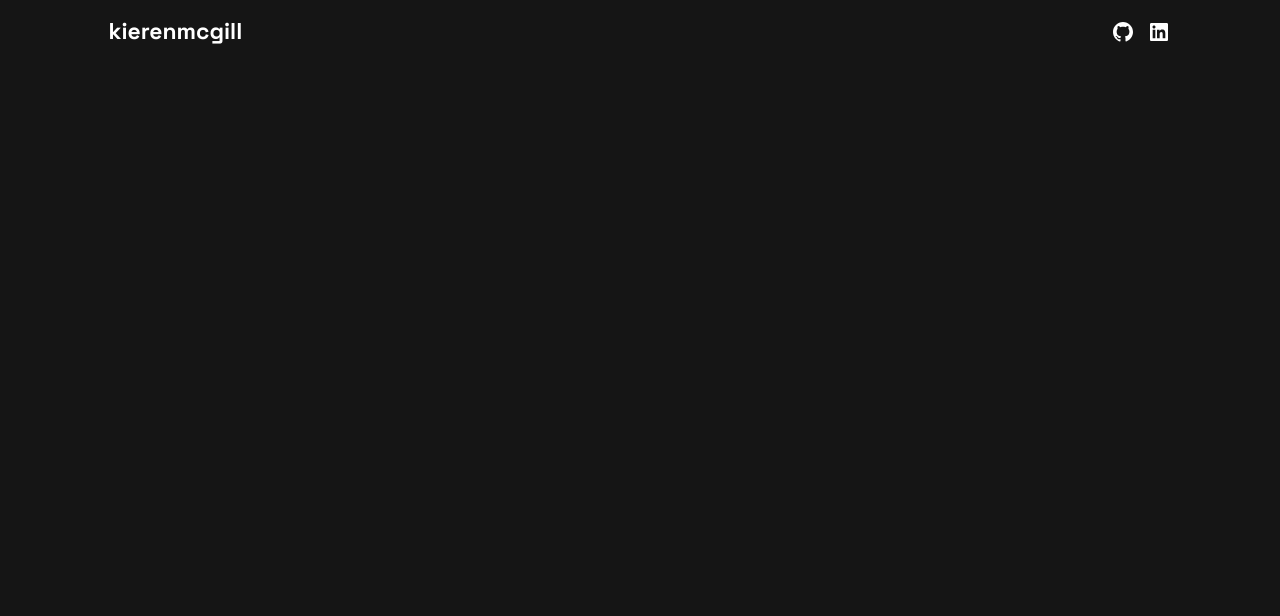
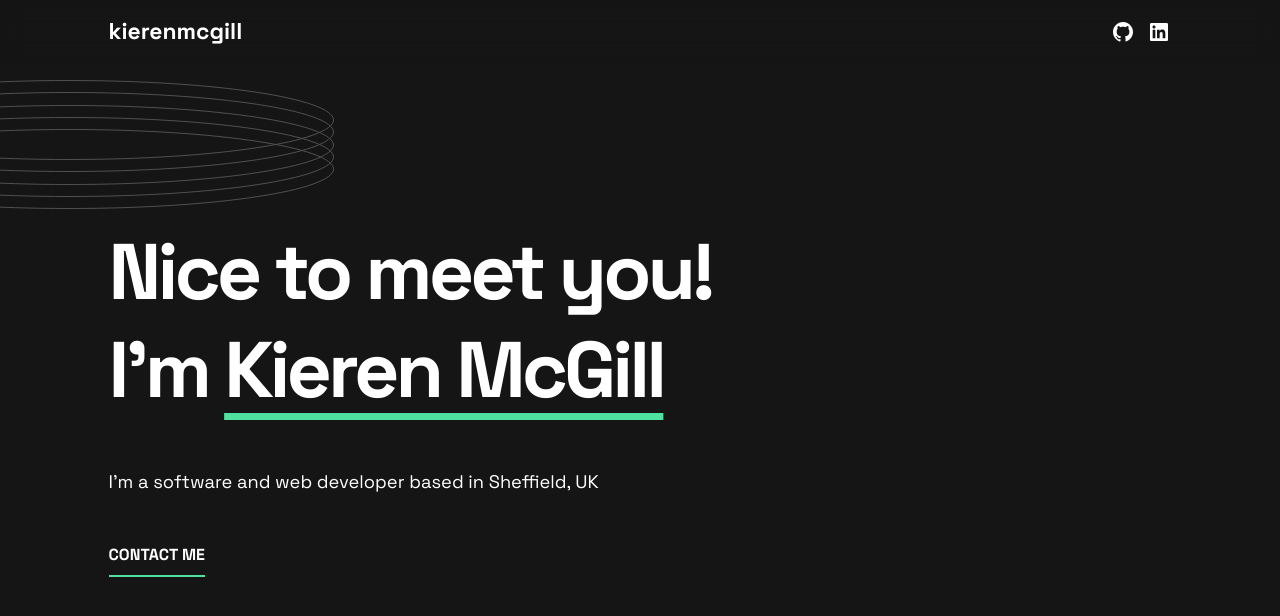
Before and after one commit to kieren-mcgill/dev-portfolio, a Next.js app: page / in a window 1280 px wide. Shown: the top 616 px of the page. Built offline with nearby package versions, Linux system fonts and the light colour scheme.

Commit message:
basic homepage hero added

```diff
--- a/app/components/global/Button.tsx
+++ b/app/components/global/Button.tsx
@@ -11,8 +11,8 @@ const Button = ({type, path, children}: ButtonProps) => {
 
     const styles = `
         uppercase font-bold border-b-2 border-green pb-2
-        hover:border-white
-        transition duration-300
+        hover:border-white hover:-translate-y-1
+        transition duration-200
     `;
 
     switch (type) {
--- a/app/components/global/Header.tsx
+++ b/app/components/global/Header.tsx
@@ -5,9 +5,9 @@ const Header = () => {
 
     return (
         <header
-        className="m-auto max-w-[90rem]">
+        className="fixed w-full backdrop-blur-md z-100">
 
-            <div className='flex w-full h-16 items-center justify-between'>
+            <div className='flex w-full max-w-[90rem] h-16 items-center justify-between'>
                 <Link className='h3' href='/#'>kierenmcgill</Link>
 
                 <SocialLinks/>
--- a/app/components/global/Section.tsx
+++ b/app/components/global/Section.tsx
@@ -1,15 +1,17 @@
 import {ReactNode} from "react";
 
 type SectionProps = {
-    children: ReactNode
-    id?: string
+    children: ReactNode,
+    id?: string,
+    sectionClass?: string,
+    innerClass?: string
 }
 
-const Section = ({children, id}: SectionProps) => {
+const Section = ({children, id, sectionClass, innerClass}: SectionProps) => {
 
     return (
-        <section id={id || ""}>
-            <div className="m-auto max-w-[90rem]">
+        <section id={id || ""} className={sectionClass || ''}>
+            <div className={`m-auto max-w-[90rem] ${innerClass}`}>
                 {children}
             </div>
         </section>
--- a/app/components/global/SocialLinks.tsx
+++ b/app/components/global/SocialLinks.tsx
@@ -7,14 +7,18 @@ const SocialLinks = () => {
     return (
         <div className='flex gap-3'>
 
-            <a href={'https://github.com/kieren-mcgill'}
+            <a
+                className='hover:-translate-y-1 transition duration-200'
+                href={'https://github.com/kieren-mcgill'}
                target="_blank"
                rel="noopener noreferrer"
             >
                 <Image src={gitHubIcon} alt="GitHub" width={24} height={24} />
             </a>
 
-            <a href={'https://www.linkedin.com/in/kacmcgill'}
+            <a
+                className='hover:-translate-y-1 transition duration-200'
+                href={'https://www.linkedin.com/in/kacmcgill'}
                target="_blank"
                rel="noopener noreferrer"
             >
--- /dev/null
+++ b/app/components/sections/HomePageHero.tsx
@@ -0,0 +1,32 @@
+import Section from "@/app/components/global/Section";
+import Image from "next/image";
+import bgOvals from '@/public/images/bg-ovals.svg';
+import Button from "@/app/components/global/Button";
+
+const HomePageHero = () => {
+
+    return (
+        <Section
+            sectionClass='h-screen'
+            innerClass='relative flex flex-col justify-center items-start h-full gap-8 lg:gap-12'
+        >
+            <Image
+                className='absolute top-20 -left-24'
+                src={bgOvals}
+                alt={'background ovals'}
+            />
+
+            <div>
+                <h1>Nice to meet you!</h1>
+                <h1>I'm <span className='underline decoration-green underline-offset-16'>Kieren McGill</span>
+                </h1>
+            </div>
+
+            <p className='max-w-[80vw]'>I'm a software and web developer based in Sheffield, UK</p>
+
+            <Button type={'link'}>contact me</Button>
+        </Section>
+    )
+}
+
+export default HomePageHero;
--- a/app/globals.css
+++ b/app/globals.css
@@ -34,7 +34,7 @@ body {
 }
 
 h1, .h1 {
-  @apply text-xl font-bold;
+  @apply text-xl font-bold tracking-tighter leading-tight;
 
 }
 
--- a/app/layout.tsx
+++ b/app/layout.tsx
@@ -23,7 +23,7 @@ export default function RootLayout({
   return (
     <html lang="en">
       <body
-        className={`${spaceGrotesk.variable} antialiased dark`}
+        className={`${spaceGrotesk.variable} antialiased dark relative`}
       >
         <Header/>
         {children}
--- a/app/page.tsx
+++ b/app/page.tsx
@@ -1,8 +1,11 @@
 import Section from "@/app/components/global/Section";
 import Button from "@/app/components/global/Button";
+import HomePageHero from "@/app/components/sections/HomePageHero";
 
 export default function Home() {
   return (
-<></>
+      <>
+        <HomePageHero/>
+      </>
   );
 }
```
Also changed, not shown: public/images/bg-ovals.svg (added).
